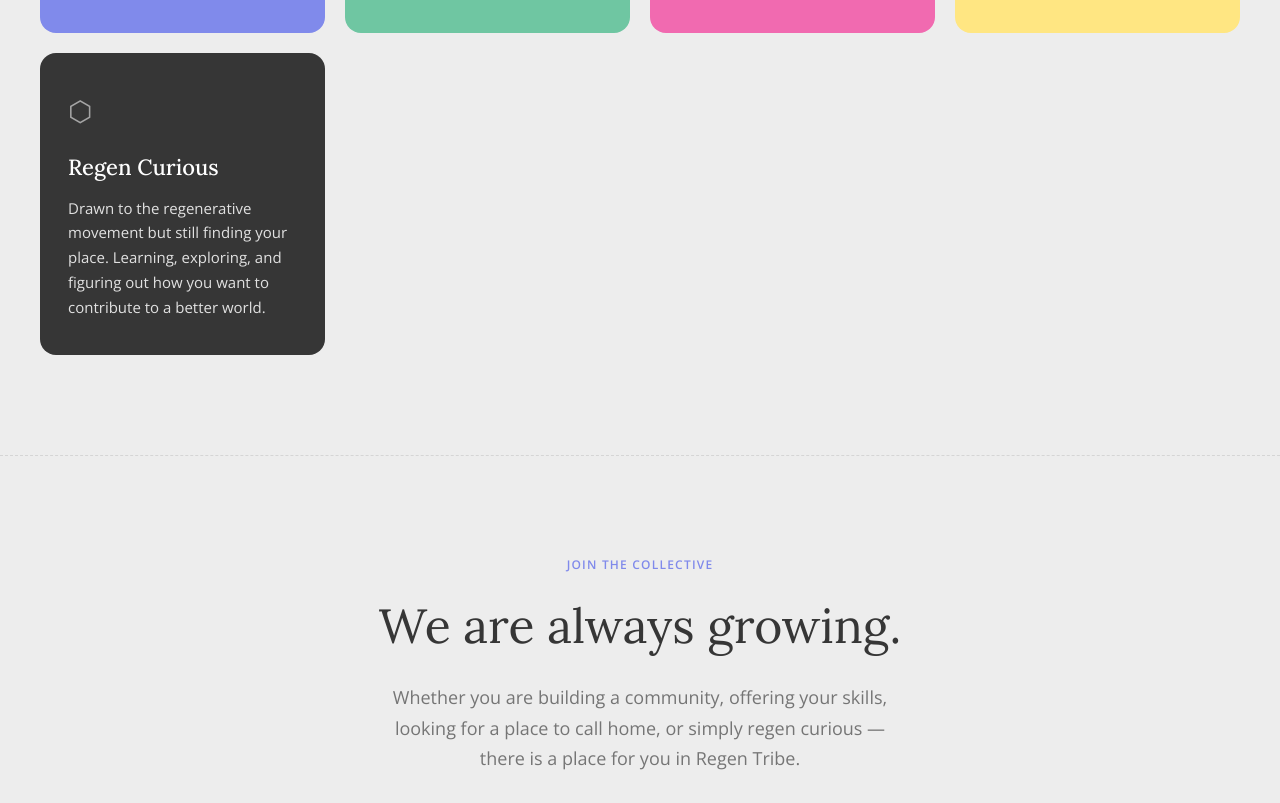
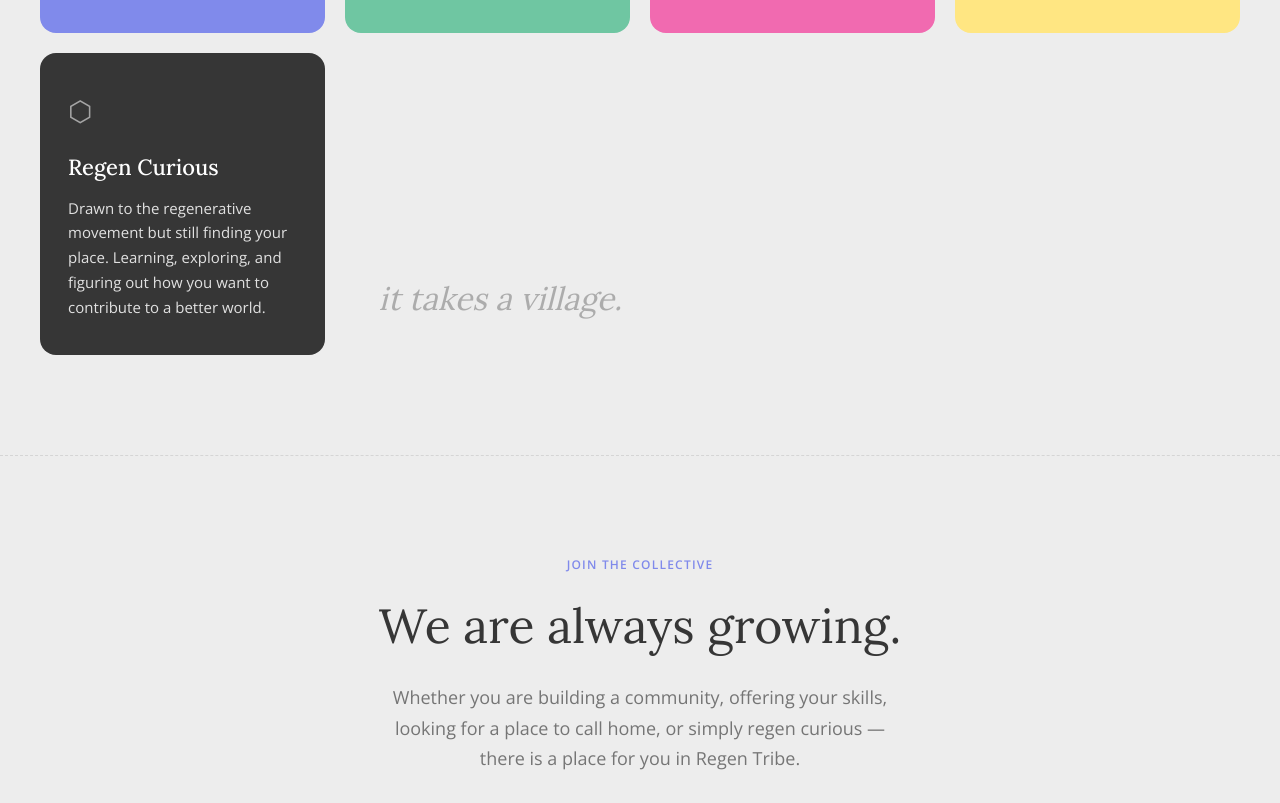
Before and after one commit to wensonia/RegenTribeWebsite, a React app: page /about in a window 1280 px wide. Shown: the part 4872-5675 px from the top of the page. Built offline with nearby package versions, Linux system fonts and the light colour scheme; some packages are replaced by stand-ins of ours.

Commit message:
Add 'it takes a village.' quote beside Regen Curious archetype card
Co-Authored-By: Claude Sonnet 4.6 <noreply@anthropic.com>

```diff
--- a/app/about/page.tsx
+++ b/app/about/page.tsx
@@ -364,6 +364,13 @@ export default function AboutPage() {
                   <p style={{ fontSize: '15px', lineHeight: '1.65', margin: 0, opacity: 0.85 }}>{a.description}</p>
                 </motion.div>
               ))}
+              {/* Quote fills the remaining slot beside Regen Curious */}
+              <motion.div variants={fadeUp}
+                style={{ display: 'flex', alignItems: 'flex-end', justifyContent: 'flex-end', padding: '36px 8px' }}>
+                <p style={{ fontFamily: 'Lora, serif', fontSize: 'clamp(22px, 2.5vw, 32px)', fontWeight: '400', fontStyle: 'italic', color: 'var(--text)', opacity: 0.35, margin: 0, textAlign: 'right', lineHeight: '1.25' }}>
+                  it takes a village.
+                </p>
+              </motion.div>
             </div>
           </motion.div>
         </div>
```
